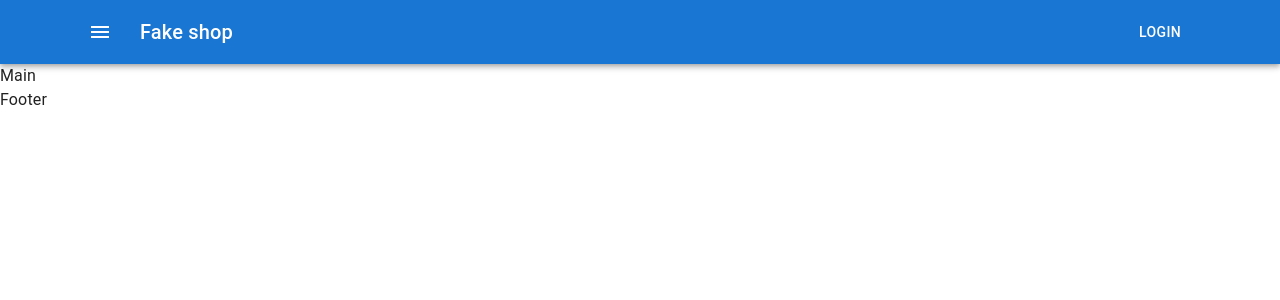
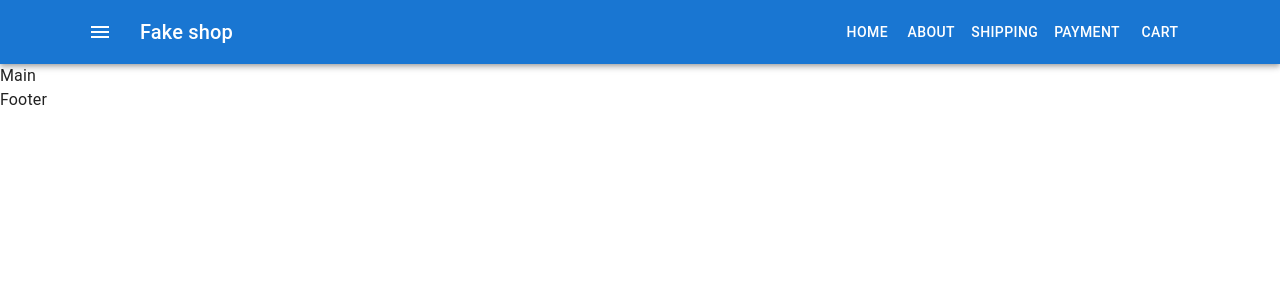
Before and after one commit to OlexanderChekmarev/fake-shop, a React (Create React App) app: page / in a window 1280 px wide. Shown: the top 300 px of the page. Built offline with nearby package versions, Linux system fonts and the light colour scheme.

Commit message:
add Menu

```diff
--- /dev/null
+++ b/src/components/Menu/Menu.tsx
@@ -0,0 +1,18 @@
+import React from 'react'
+import Button from '@mui/material/Button'
+
+type Props = {}
+
+const Menu = (props: Props) => {
+    return (
+        <>
+            <Button color="inherit">Home</Button>
+            <Button color="inherit">About</Button>
+            <Button color="inherit">Shipping</Button>
+            <Button color="inherit">Payment</Button>
+            <Button color="inherit">Cart</Button>
+        </>
+    )
+}
+
+export default Menu
--- a/src/container/Header/Header.tsx
+++ b/src/container/Header/Header.tsx
@@ -2,10 +2,10 @@ import React from 'react'
 import AppBar from '@mui/material/AppBar'
 import Toolbar from '@mui/material/Toolbar'
 import Typography from '@mui/material/Typography'
-import Button from '@mui/material/Button'
 import IconButton from '@mui/material/IconButton'
 import MenuIcon from '@mui/icons-material/Menu'
 import Container from '@mui/material/Container'
+import Menu from 'components/Menu/Menu'
 
 type Props = {}
 
@@ -31,7 +31,7 @@ const Header = (props: Props) => {
                         >
                             Fake shop
                         </Typography>
-                        <Button color="inherit">Login</Button>
+                        <Menu />
                     </Toolbar>
                 </Container>
             </AppBar>
```
